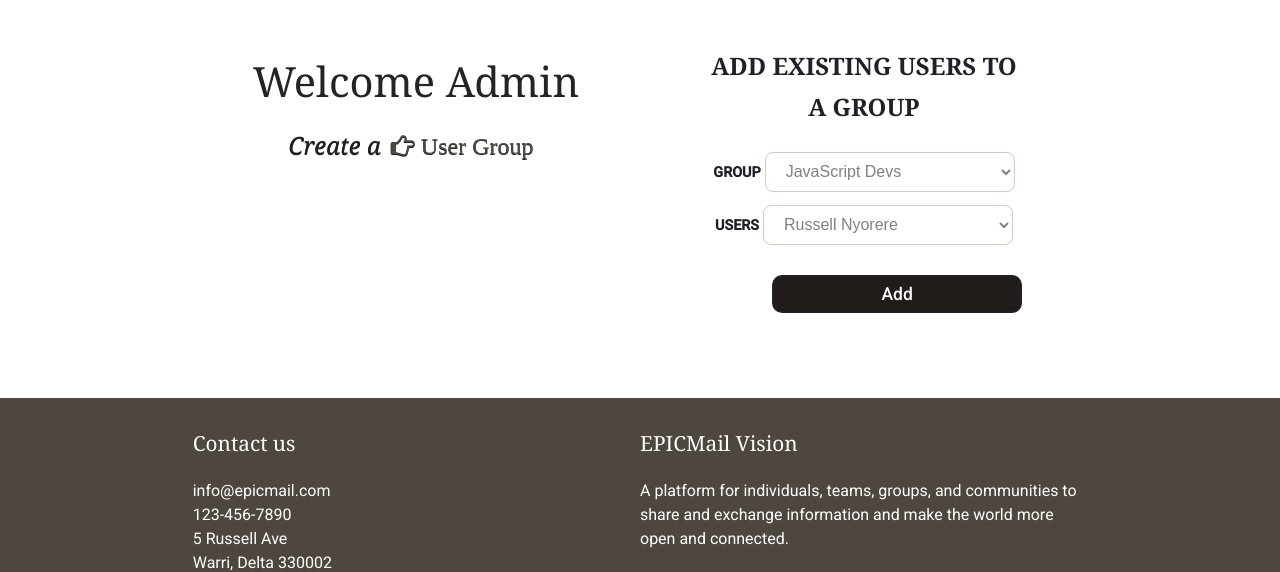
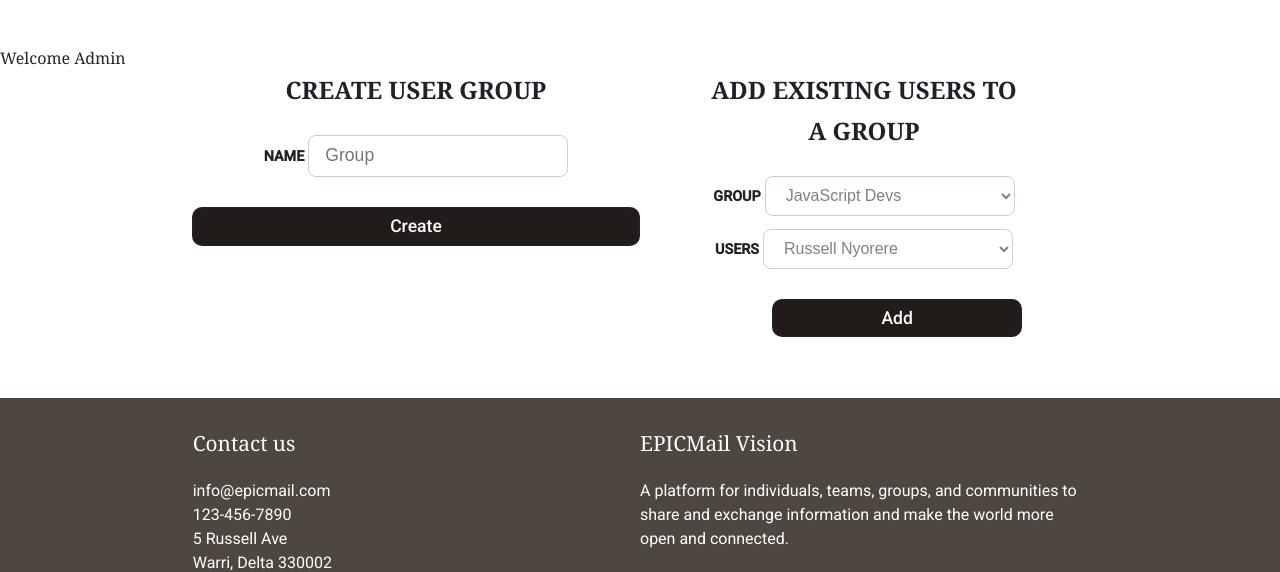
Before and after one commit to neorusse/epic-mail, a plain HTML site: page UI/pages/admin-profile.html in a window 1280 px wide. Shown: the part 79-651 px from the top of the page. Drawn offline with nearby package versions, Linux system fonts and the light colour scheme.

Commit message:
Add usergroup creation component

```diff
--- a/UI/pages/admin-profile.html
+++ b/UI/pages/admin-profile.html
@@ -39,12 +39,19 @@
     <!-- Info starts here  -->
 
     <section class="info">
+      <h2 class="welcome__text--title">Welcome Admin</h2>
       <div class="row container">
         <div class="col welcome__text">
-          <h2 class="welcome__text--title">Welcome Admin</h2>
-          <p>
-            Create a<a href="./create-usergroup.html"><i class="fa fa-hand-o-right">&nbsp;User Group</i></a>
-          </p>
+          <h1 class="form__title">
+            Create User Group
+          </h1>
+          <div class="form__field">
+            <label class="form__field--label" for="name">Name</label>
+            <input type="password" name="password" placeholder="Group">
+          </div>
+          <div class="form__submit">
+            <a class="btn form__submit-btn form__submit-btn-secondary" href="./create-usergroup.html">Create</a>
+          </div>
         </div>
         <div class="col welcome__text">
           <form action="/" method="POST">
```
